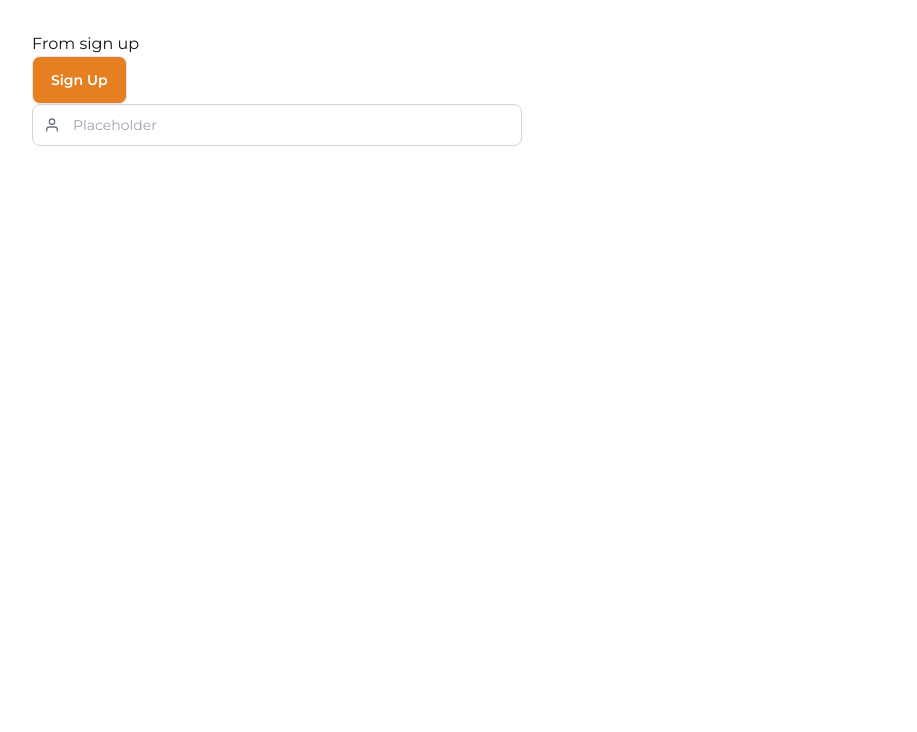
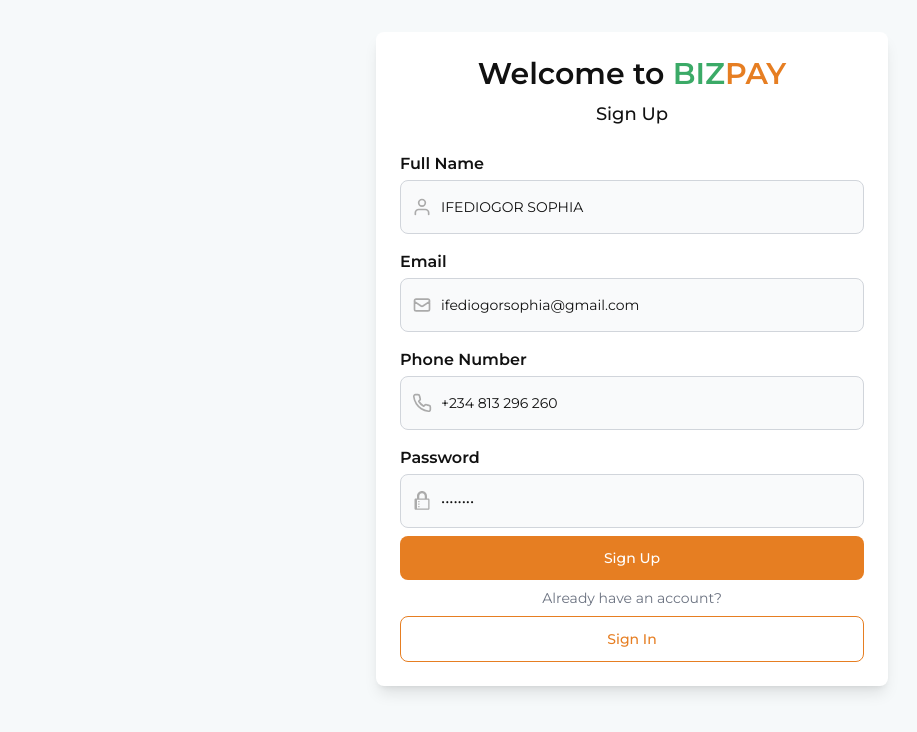
Before and after one commit to sparkle666/Bizpay, a React (Vite) app: page /signup in a window 1280 px wide. Shown: the top 732 px of the page, without its empty margins (8-925 px from the left). Built offline with nearby package versions, Linux system fonts and the light colour scheme.

Commit message:
Feat: Signup and SignIn

```diff
--- a/src/components/AuthCard.tsx
+++ b/src/components/AuthCard.tsx
@@ -1,5 +1,5 @@
 import { ReactNode, FC } from 'react';
-import Input from './Input';
+// import Input from './Input';
 
 interface AuthCardProps {
     children: ReactNode;
@@ -7,10 +7,10 @@
 
 const AuthCard: FC<AuthCardProps> = ({ children }) => {
     return (
-        <div className='w-[570px] bg-white rounded-sm px-10 py-8'>
+        <div className='bg-white rounded-sm px-10 py-8'>
             {children}
             <button className='btn bg-secondary'>Sign Up</button>
-            <Input />
+            {/* <Input /> */}
         </div>
     )
 }
--- a/src/pages/auth/SignIn.tsx
+++ b/src/pages/auth/SignIn.tsx
@@ -1,8 +1,91 @@
-import {FC} from 'react'
+import { FC } from 'react'
+import { FiPhone, } from "react-icons/fi";
+import { GoLock } from "react-icons/go";
+import { HiOutlineMail } from "react-icons/hi";
+import SignUp from './SignUp';
 
-const SignIn:FC = () => {
+const SignIn: FC = () => {
   return (
-    <div>SignIn</div>
+    <section className='bg-[#F6F9FA] text-[#111111]'>
+      <div className="mx-auto max-w-screen-xl px-4 py-8 sm:px-6 lg:px-8">
+        <div className="mx-auto max-w-lg">
+          <form
+            className="mb-0 space-y-2 rounded-lg p-6 bg-white shadow-lg"
+          >
+            <div className='space-y-2 mb-6'>
+              <h1 className="text-center text-[#111111] text-xl font-semibold sm:text-3xl">
+                Welcome to <span className='text-[#3BAA67] text-xl font-semibold sm:text-3xl'>BIZ</span><span className='text-[#E67E22] text-xl font-semibold sm:text-3xl'>PAY</span>
+              </h1>
+              <p className="text-center text-lg font-medium">Sign In</p>
+            </div>
+
+
+            <div className='space-y-4'>
+              <div className='space-y-1'>
+                <label htmlFor="Email" className="font-semibold">Email</label>
+                <div className="relative">
+                  <div className="absolute inset-y-0 start-0 flex items-center ps-3 pointer-events-none">
+                    <HiOutlineMail className="w-5 h-5 text-[#ABABAB]" />
+                  </div>
+                  <input type='email'
+                    id='Email'
+                    className="block w-full p-4 ps-10 text-sm border border-gray-300 rounded-lg bg-gray-50 focus:ring-blue-500 focus:border-blue-500 dark:placeholder-gray-400 dark:focus:ring-blue-500 dark:focus:border-blue-500"
+                    placeholder=""
+                    defaultValue="ifediogorsophia@gmail.com"
+                    required />
+                </div>
+              </div>
+              <div className='space-y-1'>
+                <label htmlFor="phoneNumber" className="font-semibold">Phone Number</label>
+                <div className="relative">
+                  <div className="absolute inset-y-0 start-0 flex items-center ps-3 pointer-events-none">
+                    <FiPhone className="w-5 h-5 text-[#ABABAB]" />
+                  </div>
+                  <input type='tel'
+                    id='phoneNumber'
+                    className="block w-full p-4 ps-10 text-sm border border-gray-300 rounded-lg bg-gray-50 focus:ring-blue-500 focus:border-blue-500 dark:placeholder-gray-400 dark:focus:ring-blue-500 dark:focus:border-blue-500"
+                    placeholder=""
+                    defaultValue="+234 813 296 260"
+                    required />
+                </div>
+              </div>
+              <div className='space-y-1'>
+                <label htmlFor="Password" className="font-semibold">Password</label>
+                <div className="relative">
+                  <div className="absolute inset-y-0 start-0 flex items-center ps-3 pointer-events-none">
+                    <GoLock className="w-5 h-5 text-[#ABABAB]" />
+                  </div>
+                  <input type='password'
+                    id='Password'
+                    className="block w-full p-4 ps-10 text-sm border border-gray-300 rounded-lg bg-gray-50 focus:ring-blue-500 focus:border-blue-500 dark:placeholder-gray-400 dark:focus:ring-blue-500 dark:focus:border-blue-500"
+                    placeholder=""
+                    defaultValue="Password"
+                    required />
+                </div>
+              </div>
+            </div>
+
+            <button
+              type="submit"
+              className="block w-full rounded-lg bg-[#E67E22] px-5 py-3 text-sm font-medium text-white"
+            >
+              Sign In
+            </button>
+
+            <p className="text-center text-sm text-gray-500">
+              Don’t have an account?
+            </p>
+            <button
+              type="submit"
+              className="block w-full rounded-lg border border-[#E67E22] px-5 py-3 text-sm font-medium text-[#E67E22]"
+            >
+              Sign Up
+            </button>
+
+          </form>
+        </div>
+      </div >
+    </section>
   )
 }
 
--- a/src/pages/auth/SignUp.tsx
+++ b/src/pages/auth/SignUp.tsx
@@ -1,13 +1,109 @@
 import { FC } from 'react'
-import AuthCard from '../../components/AuthCard'
+import { FiUser, FiPhone, } from "react-icons/fi";
+import { GoLock } from "react-icons/go";
+import { HiOutlineMail } from "react-icons/hi";
+// import AuthCard from '../../components/AuthCard'
 
 const SignUp: FC = () => {
   return (
-    <div className='h-screen'>
-      <AuthCard>
+    <div className='lg:h-screen bg-[#F6F9FA] text-[#111111]'>
+      {/* <AuthCard>
         <p>From sign up</p>
-      </AuthCard>
-    </div>
+      </AuthCard> */}
+
+      <div className="mx-auto max-w-screen-xl px-4 py-8 sm:px-6 lg:px-8">
+        <div className="mx-auto max-w-lg">
+          <form
+            className="mb-0 space-y-2 rounded-lg p-6 bg-white shadow-lg"
+          >
+            <div className='space-y-2 mb-6'>
+              <h1 className="text-center text-[#111111] text-xl font-semibold sm:text-3xl">
+                Welcome to <span className='text-[#3BAA67] text-xl font-semibold sm:text-3xl'>BIZ</span><span className='text-[#E67E22] text-xl font-semibold sm:text-3xl'>PAY</span>
+              </h1>
+              <p className="text-center text-lg font-medium">Sign Up</p>
+            </div>
+
+
+            <div className='space-y-4'>
+              <div className='space-y-1'>
+                <label htmlFor="fullName" className="font-semibold">Full Name</label>
+                <div className="relative">
+                  <div className="absolute inset-y-0 start-0 flex items-center ps-3 pointer-events-none">
+                    <FiUser className="w-5 h-5 text-[#ABABAB]" />
+                  </div>
+                  <input type='text'
+                    id='fullName'
+                    className="block w-full p-4 ps-10 text-sm border border-gray-300 rounded-lg bg-gray-50 focus:ring-blue-500 focus:border-blue-500 dark:placeholder-gray-400 dark:focus:ring-blue-500 dark:focus:border-blue-500"
+                    placeholder=""
+                    defaultValue="IFEDIOGOR SOPHIA"
+                    required />
+                </div>
+              </div>
+              <div className='space-y-1'>
+                <label htmlFor="Email" className="font-semibold">Email</label>
+                <div className="relative">
+                  <div className="absolute inset-y-0 start-0 flex items-center ps-3 pointer-events-none">
+                    <HiOutlineMail className="w-5 h-5 text-[#ABABAB]" />
+                  </div>
+                  <input type='email'
+                    id='Email'
+                    className="block w-full p-4 ps-10 text-sm border border-gray-300 rounded-lg bg-gray-50 focus:ring-blue-500 focus:border-blue-500 dark:placeholder-gray-400 dark:focus:ring-blue-500 dark:focus:border-blue-500"
+                    placeholder=""
+                    defaultValue="ifediogorsophia@gmail.com"
+                    required />
+                </div>
+              </div>
+              <div className='space-y-1'>
+                <label htmlFor="phoneNumber" className="font-semibold">Phone Number</label>
+                <div className="relative">
+                  <div className="absolute inset-y-0 start-0 flex items-center ps-3 pointer-events-none">
+                    <FiPhone className="w-5 h-5 text-[#ABABAB]" />
+                  </div>
+                  <input type='tel'
+                    id='phoneNumber'
+                    className="block w-full p-4 ps-10 text-sm border border-gray-300 rounded-lg bg-gray-50 focus:ring-blue-500 focus:border-blue-500 dark:placeholder-gray-400 dark:focus:ring-blue-500 dark:focus:border-blue-500"
+                    placeholder=""
+                    defaultValue="+234 813 296 260"
+                    required />
+                </div>
+              </div>
+              <div className='space-y-1'>
+                <label htmlFor="Password" className="font-semibold">Password</label>
+                <div className="relative">
+                  <div className="absolute inset-y-0 start-0 flex items-center ps-3 pointer-events-none">
+                    <GoLock className="w-5 h-5 text-[#ABABAB]" />
+                  </div>
+                  <input type='password'
+                    id='Password'
+                    className="block w-full p-4 ps-10 text-sm border border-gray-300 rounded-lg bg-gray-50 focus:ring-blue-500 focus:border-blue-500 dark:placeholder-gray-400 dark:focus:ring-blue-500 dark:focus:border-blue-500"
+                    placeholder=""
+                    defaultValue="Password"
+                    required />
+                </div>
+              </div>
+            </div>
+
+            <button
+              type="submit"
+              className="block w-full rounded-lg bg-[#E67E22] px-5 py-3 text-sm font-medium text-white"
+            >
+              Sign Up
+            </button>
+
+            <p className="text-center text-sm text-gray-500">
+              Already have an account?
+            </p>
+            <button
+              type="submit"
+              className="block w-full rounded-lg border border-[#E67E22] px-5 py-3 text-sm font-medium text-[#E67E22]"
+            >
+              Sign In
+            </button>
+
+          </form>
+        </div>
+      </div >
+    </div >
   )
 }
 
```
